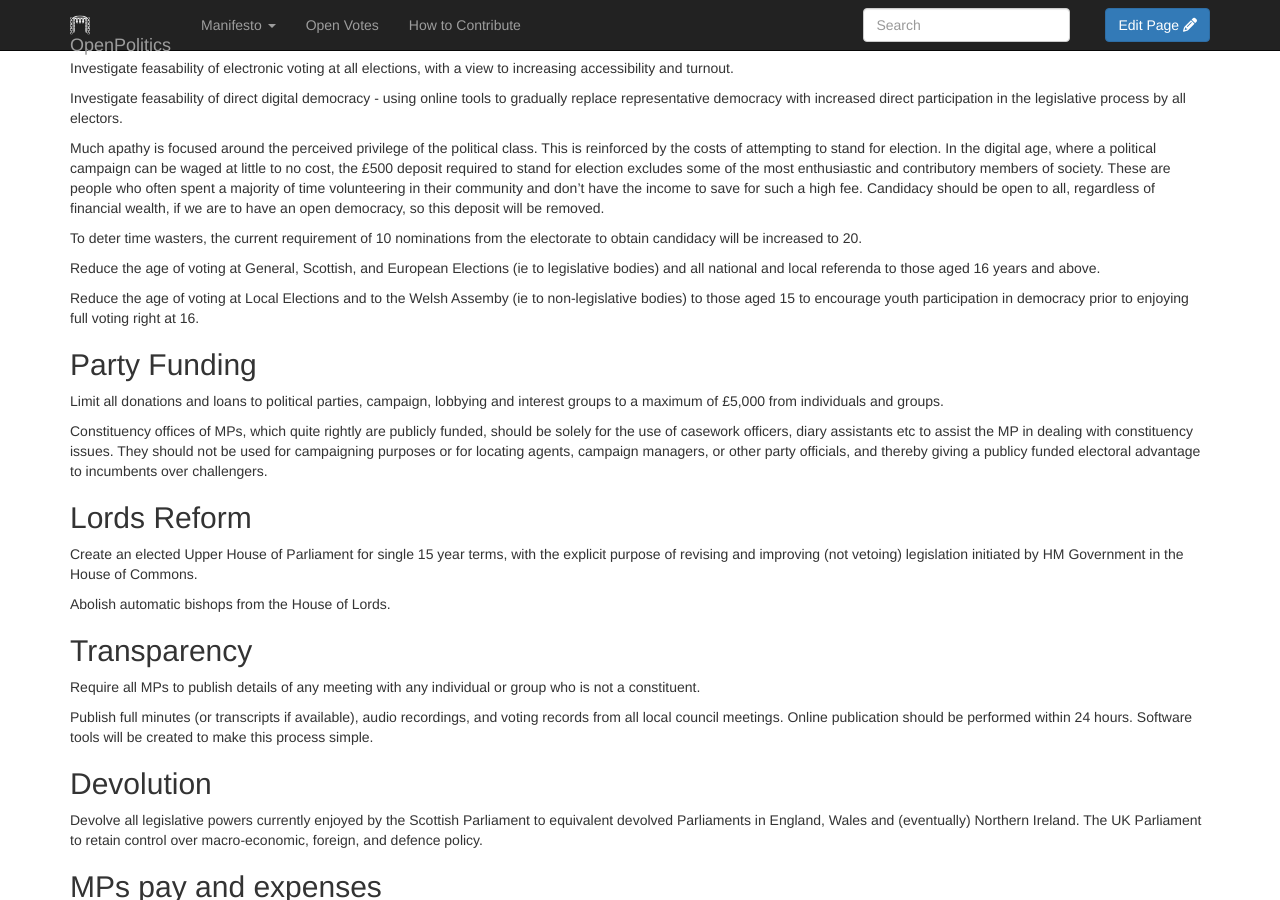
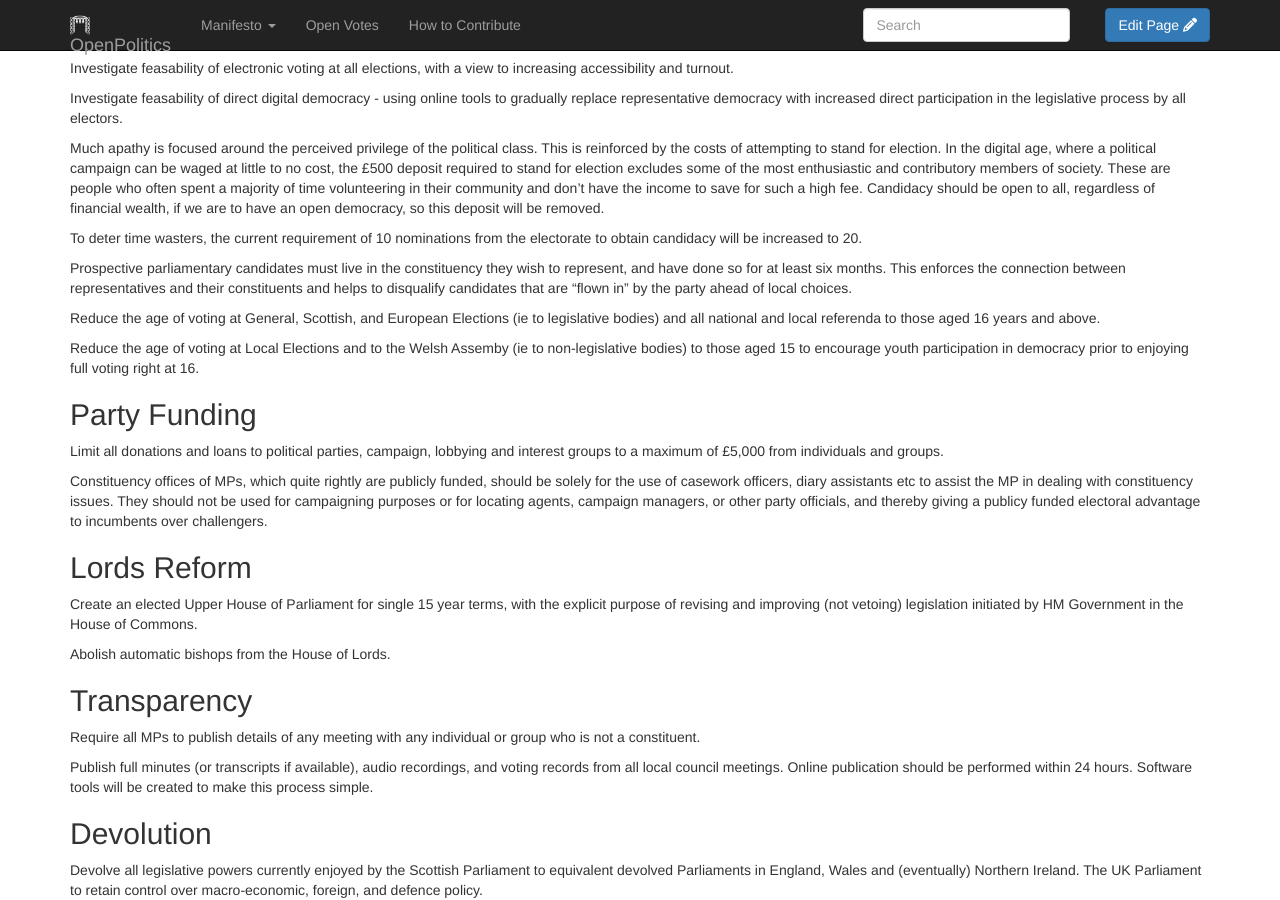
Before and after one commit to openpolitics/manifesto, a Jekyll site: the page built from manifesto/democracy.md, in a window 1280 px wide and 900 px high, scrolled down 841 px. Built offline with Jekyll 4.4.1, drawn with Linux system fonts in a browser that asks for light colours; nearby versions of some CDN libraries; library files that are not in the unit come from our copies.

Commit message:
Connected candidates

```diff
--- a/manifesto/democracy.md
+++ b/manifesto/democracy.md
@@ -42,6 +42,8 @@ Investigate feasability of direct digital democracy - using online tools to grad
 Much apathy is focused around the perceived privilege of the political class. This is reinforced by the costs of attempting to stand for election. In the digital age, where a political campaign can be waged at little to no cost, the £500 deposit required to stand for election excludes some of the most enthusiastic and contributory members of society. These are people who often spent a majority of time volunteering in their community and don't have the income to save for such a high fee. Candidacy should be open to all, regardless of financial wealth, if we are to have an open democracy, so this deposit will be removed.
 
 To deter time wasters, the current requirement of 10 nominations from the electorate to obtain candidacy will be increased to 20.
+
+Prospective parliamentary candidates must live in the constituency they wish to represent, and have done so for at least six months. This enforces the connection between representatives and their constituents and helps to disqualify candidates that are "flown in" by the party ahead of local choices.
 
 Reduce the age of voting at General, Scottish, and European Elections (ie to legislative bodies) and all national and local referenda to those aged 16 years and above.
 
```
